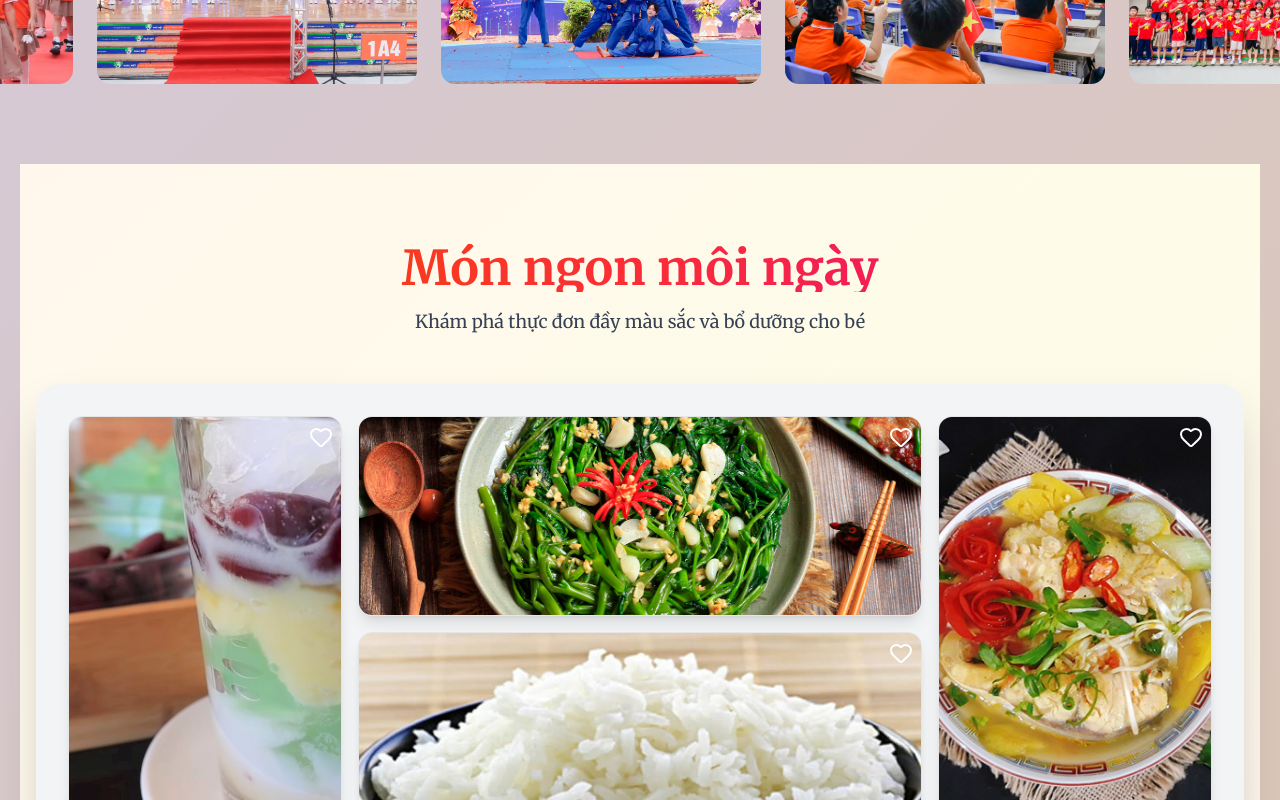
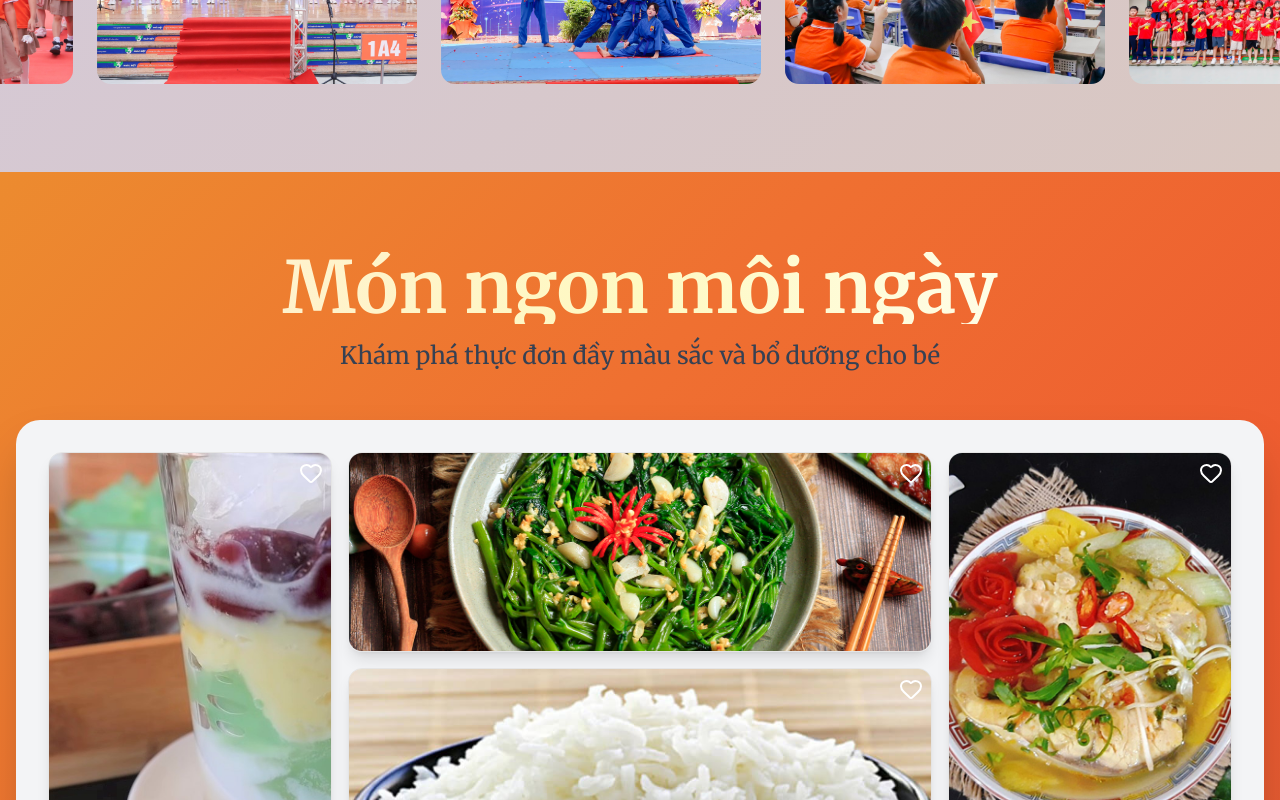
Before and after one commit to NguyenHung2003d/schoolmeal-frontend, a Next.js app in the folder finalproject/: page / in a window 1280 px wide. Shown: the part 980-1780 px from the top of the page. Built offline with nearby package versions, Linux system fonts and the light colour scheme.

Commit message:
done homepage

```diff
--- a/finalproject/components/layouts/MainContent.tsx
+++ b/finalproject/components/layouts/MainContent.tsx
@@ -12,10 +12,8 @@ const MainContent = () => {
         <HeroSection />
       </div>
       <Slider />
-      <div className="mx-auto px-5 py-10">
+      <div className="py-12">
         <FoodBento />
-      </div>
-      <div>
         <Features />
         <ParentFeedbackSection />
       </div>
--- a/finalproject/sections/FoodBento.tsx
+++ b/finalproject/sections/FoodBento.tsx
@@ -59,13 +59,17 @@ const FoodBento: React.FC = () => {
   return (
     <section
       ref={containerRef}
-      className="relative min-h-screen py-20 px-4 bg-gradient-to-br from-orange-50 via-yellow-50 to-red-50"
+      className="relative min-h-screen py-20 px-4"
+      style={{
+        background:
+          "linear-gradient(135deg, #ec8b2f, #ef7031, #ee5a30, #ca5d35)",
+      }}
     >
       <div className="text-center mb-12">
-        <h2 className="text-5xl font-extrabold bg-gradient-to-r from-orange-600 via-red-500 to-pink-600 bg-clip-text text-transparent mb-4">
+        <h2 className="text-7xl font-extrabold bg-gradient-to-r from-orange-100 via-yellow-100 to-white bg-clip-text text-transparent mb-4">
           Món ngon mỗi ngày
         </h2>
-        <p className="text-lg text-gray-700">
+        <p className="text-2xl text-gray-700">
           Khám phá thực đơn đầy màu sắc và bổ dưỡng cho bé
         </p>
       </div>
```
Also changed, not shown: finalproject/public/review_uc.txt (added).
